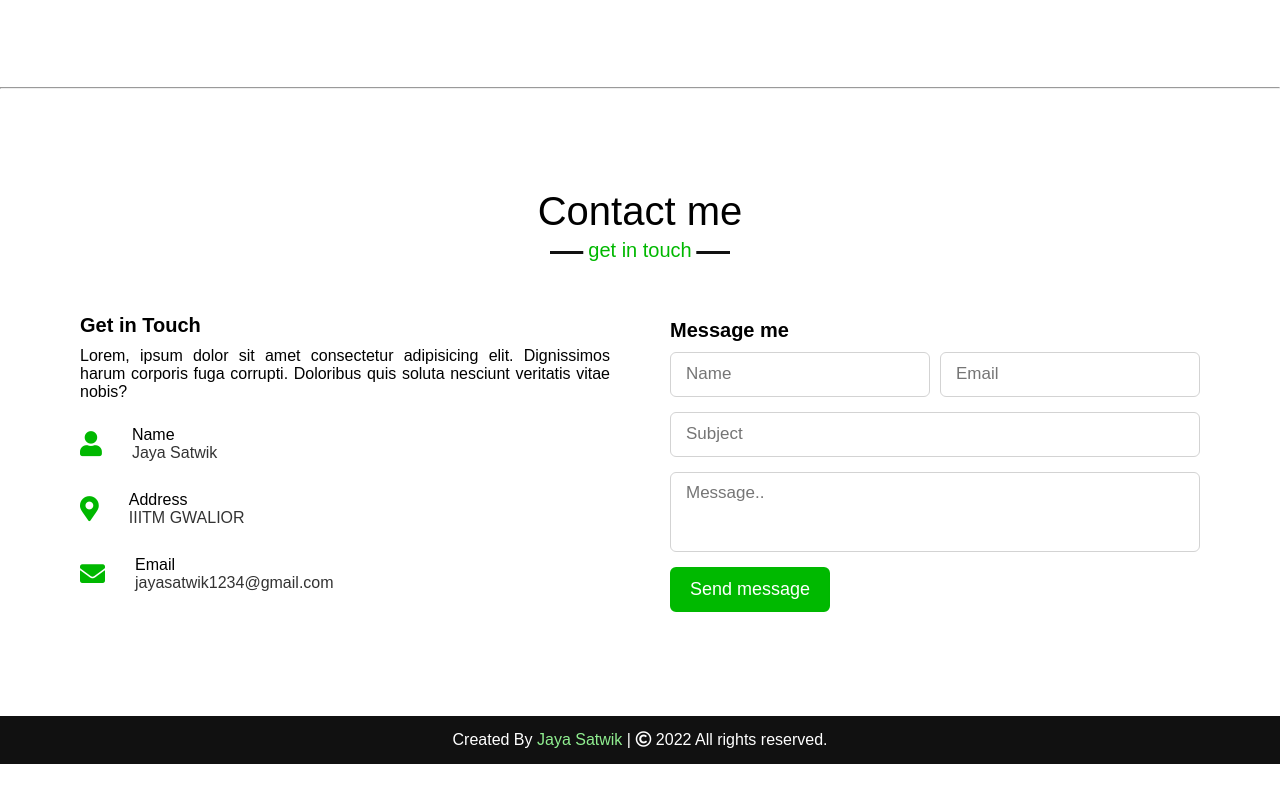
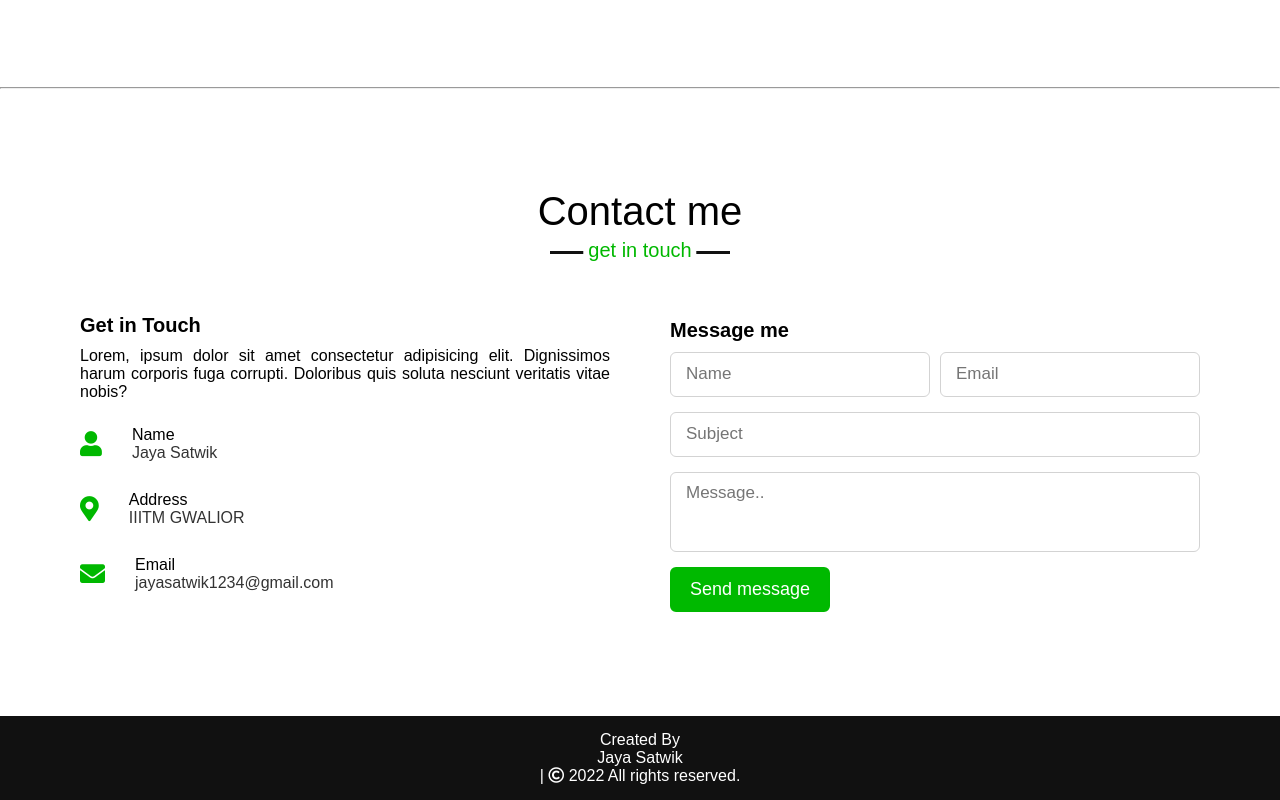
Before and after one commit to Jayasatwik123/Portfolio, a plain HTML site: page index.html in a window 1280 px wide. Shown: the part 2574-3374 px from the top of the page. Before the commit the page ends 3338 px from the top, so only its background shows below. Drawn offline with nearby package versions, Linux system fonts and the light colour scheme.

Commit message:
Update index.html

```diff
--- a/index.html
+++ b/index.html
@@ -207,7 +207,7 @@
 
     <!-- footer section start -->
     <footer>
-        <span>Created By <a href="https://jayasatwik123.github.io/Portfolio/">Jaya Satwik</a> | <span class="far fa-copyright"></span> 2022 All rights reserved.</span>
+        <span>Created By <p>Jaya Satwik</p> | <span class="far fa-copyright"></span> 2022 All rights reserved.</span>
     </footer>
 
     <script src="index.js"></script>
```
